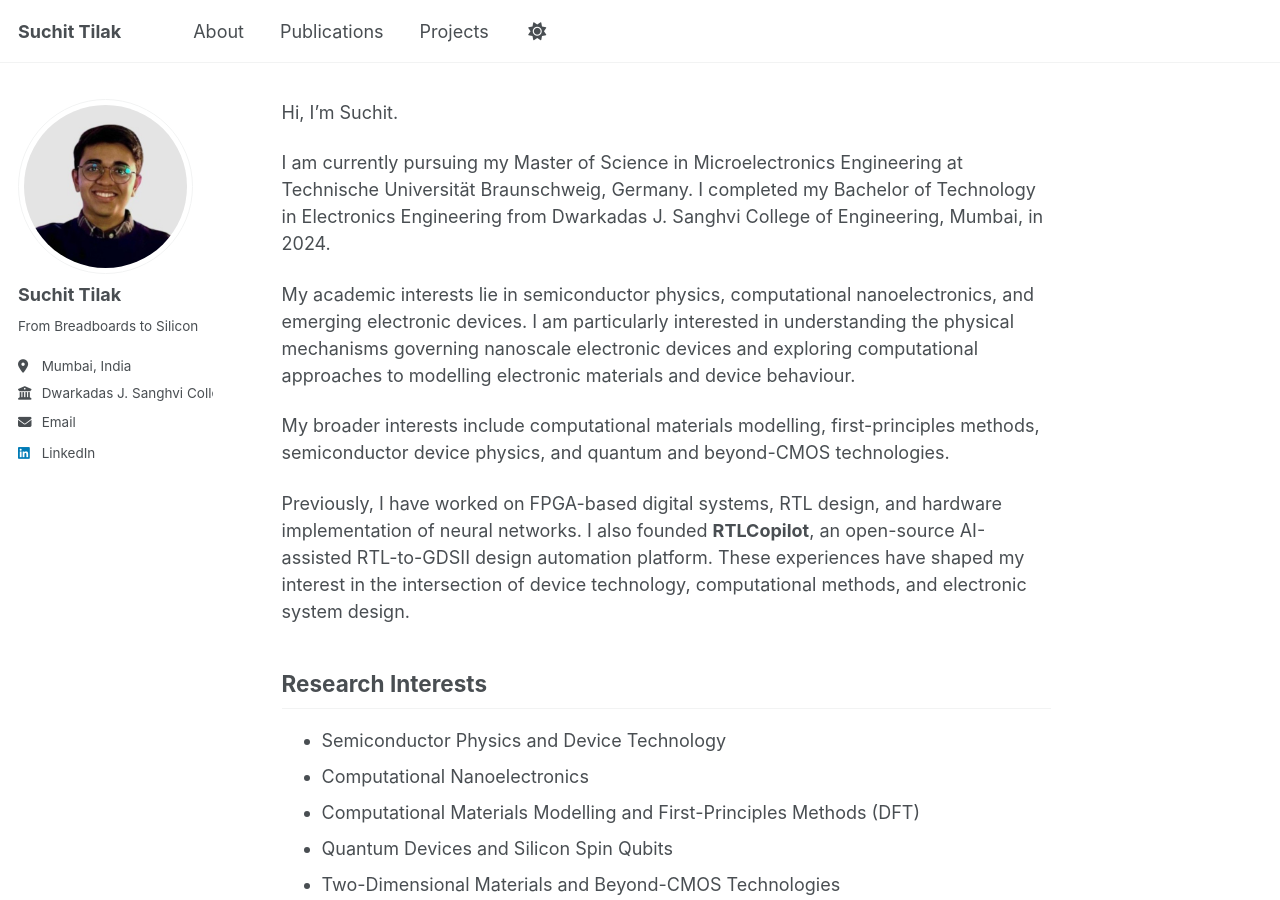
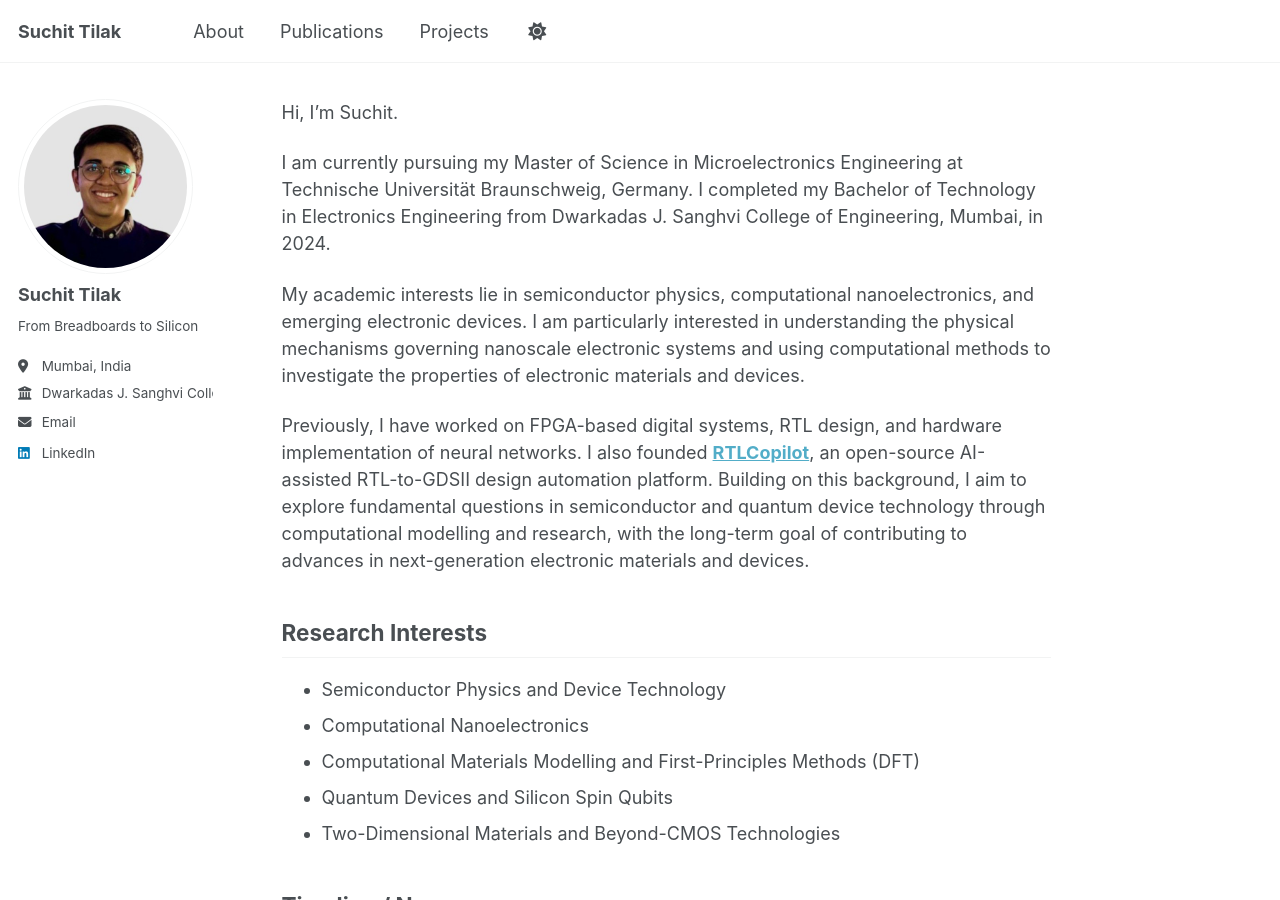
Before and after one commit to Suchit18/academicpages-draft, a Jekyll site: the page built from _pages/about.md, in a window 1280 px wide and 900 px high. Built offline with Jekyll 4.4.1, drawn with Linux system fonts in a browser that asks for light colours; a script bundle is joined from its source files by our own code; library files that are not in the unit come from our copies.

Commit message:
Update about.md

```diff
--- a/_pages/about.md
+++ b/_pages/about.md
@@ -11,11 +11,9 @@ Hi, I'm Suchit.
 
 I am currently pursuing my Master of Science in Microelectronics Engineering at Technische Universität Braunschweig, Germany. I completed my Bachelor of Technology in Electronics Engineering from Dwarkadas J. Sanghvi College of Engineering, Mumbai, in 2024.
 
-My academic interests lie in semiconductor physics, computational nanoelectronics, and emerging electronic devices. I am particularly interested in understanding the physical mechanisms governing nanoscale electronic devices and exploring computational approaches to modelling electronic materials and device behaviour.
+My academic interests lie in semiconductor physics, computational nanoelectronics, and emerging electronic devices. I am particularly interested in understanding the physical mechanisms governing nanoscale electronic systems and using computational methods to investigate the properties of electronic materials and devices.
 
-My broader interests include computational materials modelling, first-principles methods, semiconductor device physics, and quantum and beyond-CMOS technologies.
-
-Previously, I have worked on FPGA-based digital systems, RTL design, and hardware implementation of neural networks. I also founded **RTLCopilot**, an open-source AI-assisted RTL-to-GDSII design automation platform. These experiences have shaped my interest in the intersection of device technology, computational methods, and electronic system design.
+Previously, I have worked on FPGA-based digital systems, RTL design, and hardware implementation of neural networks. I also founded **[RTLCopilot](https://www.rtlcopilot.com/)**, an open-source AI-assisted RTL-to-GDSII design automation platform. Building on this background, I aim to explore fundamental questions in semiconductor and quantum device technology through computational modelling and research, with the long-term goal of contributing to advances in next-generation electronic materials and devices.
 
 ## Research Interests
 
```
